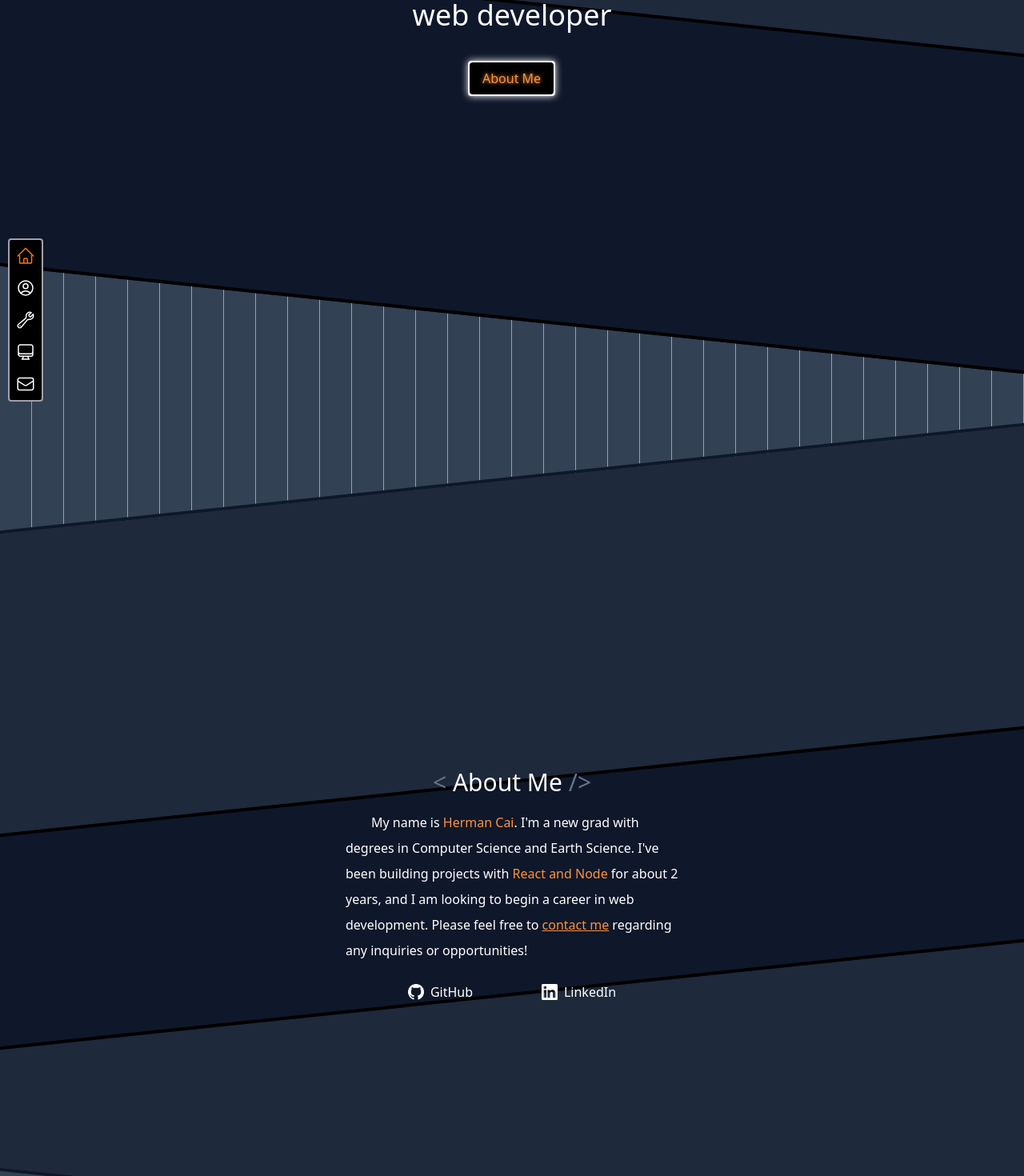
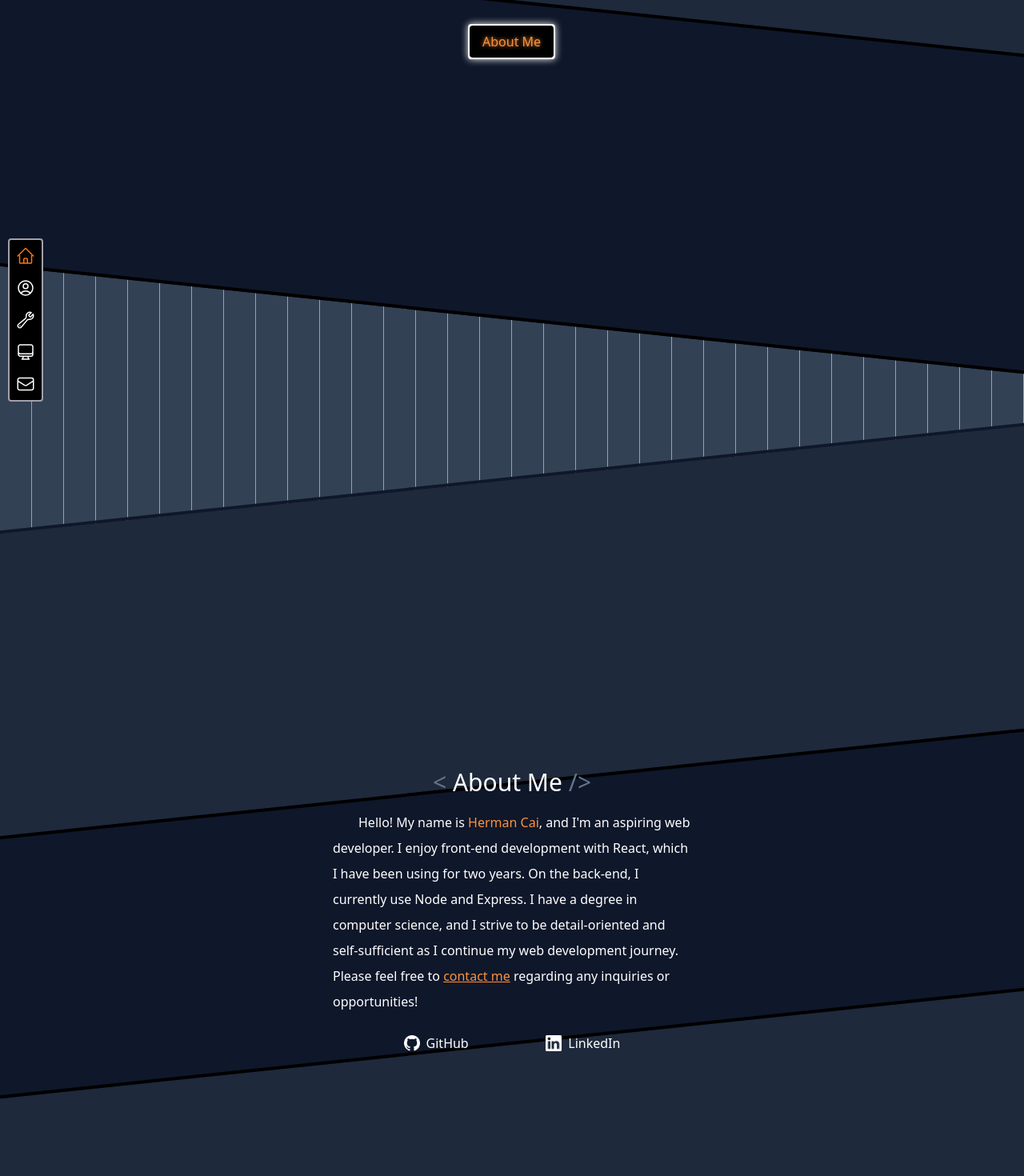
Before and after one commit to hermancai/portfolio, a Next.js app: page / in a window 1280 px wide. Shown: the top 1470 px of the page at 80% size. Built offline with nearby package versions, Linux system fonts and the light colour scheme.

Commit message:
Rewrite hero and about section

```diff
--- a/components/About.tsx
+++ b/components/About.tsx
@@ -60,7 +60,7 @@ export default function About() {
           <div className="w-full flex justify-center absolute bottom-0"></div>
         </div>
 
-        <div className="max-w-[30rem] flex flex-col justify-center items-center gap-4 px-8">
+        <div className="max-w-[32rem] flex flex-col justify-center items-center gap-4 px-8">
           <SectionHeader text="About Me" />
           <motion.p
             className="text-white leading-8"
@@ -70,13 +70,13 @@ export default function About() {
                 : { opacity: 0, y: "50%", transition: { duration: 0 } }
             }
           >
-            &emsp;&emsp;My name is{" "}
-            <span className="text-orange-400">Herman Cai</span>. I&apos;m a new
-            grad with degrees in Computer Science and Earth Science. I&apos;ve
-            been building projects with{" "}
-            <span className="text-orange-400">React and Node</span> for about 2
-            years, and I am looking to begin a career in web development. Please
-            feel free to{" "}
+            &emsp;&emsp;Hello! My name is{" "}
+            <span className="text-orange-400">Herman Cai</span>, and I&apos;m an
+            aspiring web developer. I enjoy front-end development with React,
+            which I have been using for two years. On the back-end, I currently
+            use Node and Express. I have a degree in computer science, and I
+            strive to be detail-oriented and self-sufficient as I continue my
+            web development journey. Please feel free to{" "}
             <span
               className="underline text-orange-400 cursor-pointer hover:text-shadow-orange-400 transition-[text-shadow]"
               onClick={scrollToContacts}
--- a/components/Hero.tsx
+++ b/components/Hero.tsx
@@ -3,16 +3,16 @@ import HeroBackground from "./HeroBackground";
 import { Element } from "react-scroll";
 import useScroll from "../hooks/useScroll";
 import useParallax from "../hooks/useParallax";
-import React from "react";
+import { useState, useRef, useCallback, useEffect } from "react";
 
 export default function Hero() {
   const scrollToSection = useScroll("About Me header", -100, 2000);
   const [y1] = useParallax([-400]);
-  const buttonRef = React.useRef(null);
-  const [rotateX, setRotateX] = React.useState(0);
-  const [rotateY, setRotateY] = React.useState(0);
+  const buttonRef = useRef(null);
+  const [rotateX, setRotateX] = useState(0);
+  const [rotateY, setRotateY] = useState(0);
 
-  const rotateElement = React.useCallback(
+  const rotateElement = useCallback(
     (e: MouseEvent, element: HTMLButtonElement | null) => {
       if (!element) return;
 
@@ -36,7 +36,7 @@ export default function Hero() {
     []
   );
 
-  React.useEffect(() => {
+  useEffect(() => {
     if (typeof window !== "undefined" && buttonRef.current) {
       window.document.addEventListener("mousemove", (e) =>
         rotateElement(e, buttonRef.current)
@@ -61,20 +61,65 @@ export default function Hero() {
         className="flex flex-col items-center text-center p-6 mb-12 gap-2"
         style={{ y: y1 }}
       >
-        <p className="">
-          <span className="sm:text-lg">Hello, my name is</span>
-          <br />
-          <span className="text-orange-400 text-4xl sm:text-5xl">
-            Herman Cai
-          </span>
-        </p>
-        <p className="leading-10">
-          <span className="sm:text-lg">
-            I&apos;m looking to start my career as a
-          </span>
-          <br />
-          <span className="text-3xl sm:text-4xl">web developer</span>
-        </p>
+        <div className="relative">
+          <motion.div
+            initial={{ opacity: 0 }}
+            animate={{ opacity: 1 }}
+            transition={{ duration: 0.75, delay: 0.75 }}
+          >
+            <p className="text-orange-400 text-4xl sm:text-5xl">Herman Cai</p>
+            <p className="text-xl sm:text-2xl font-extralight">
+              FULL STACK DEVELOPER
+            </p>
+          </motion.div>
+
+          <motion.svg
+            className="absolute h-full right-1/2 top-0 drop-shadow-white"
+            viewBox="0 0 24 24"
+            fill="none"
+            stroke="white"
+            strokeWidth="1.5"
+            initial={{ right: "50%" }}
+            animate={{ right: "100%" }}
+            transition={{ duration: 1, ease: "easeInOut", delay: 0.25 }}
+          >
+            <path
+              strokeLinecap="round"
+              strokeLinejoin="round"
+              d="M15.75 19.5L8.25 12l7.5-7.5"
+            ></path>
+          </motion.svg>
+
+          <motion.svg
+            viewBox="0 0 100 100"
+            className="h-full absolute top-0 left-0 right-0 ml-auto mr-auto drop-shadow-white"
+            stroke="white"
+            strokeWidth="6"
+            strokeLinecap="round"
+            initial={{ opacity: 1 }}
+            animate={{ opacity: 0 }}
+            transition={{ duration: 1, delay: 0.25 }}
+          >
+            <path d="M 35 85 L 65 15"></path>
+          </motion.svg>
+
+          <motion.svg
+            className="absolute h-full left-1/2 top-0 drop-shadow-white"
+            viewBox="0 0 24 24"
+            fill="none"
+            stroke="white"
+            strokeWidth="1.5"
+            initial={{ left: "50%" }}
+            animate={{ left: "100%" }}
+            transition={{ duration: 1, ease: "easeInOut", delay: 0.25 }}
+          >
+            <path
+              strokeLinecap="round"
+              strokeLinejoin="round"
+              d="M8.25 4.5l7.5 7.5-7.5 7.5"
+            ></path>
+          </motion.svg>
+        </div>
 
         <motion.div
           ref={buttonRef}
@@ -82,7 +127,7 @@ export default function Hero() {
           animate={{ opacity: 1 }}
           transition={{
             duration: 1,
-            delay: 2,
+            delay: 1.75,
             ease: "easeInOut",
           }}
           onClick={scrollToSection}
--- a/components/HeroBackground.tsx
+++ b/components/HeroBackground.tsx
@@ -7,7 +7,7 @@ const strokeVariants: AnimationProps["variants"] = {
   },
   visible: {
     width: "100%",
-    transition: { duration: 1.25 },
+    transition: { duration: 1.25, delay: 1.5 },
   },
 };
 
@@ -27,7 +27,7 @@ const fillVariants: AnimationProps["variants"] = {
   },
   visible: {
     opacity: 1,
-    transition: { duration: 0.5, delay: 1 },
+    transition: { duration: 0.5, delay: 2.5 },
   },
 };
 
--- a/components/Navbar.tsx
+++ b/components/Navbar.tsx
@@ -47,7 +47,7 @@ export default function Navbar() {
     <div className="z-50 sticky w-full h-0 flex justify-center items-center bottom-8 sm:w-0 sm:bottom-0 sm:left-8 sm:-translate-y-[50vh]">
       <motion.div
         initial={{ opacity: 0 }}
-        animate={{ opacity: 1, transition: { duration: 1.5, delay: 1.5 } }}
+        animate={{ opacity: 1, transition: { duration: 1.5, delay: 1.75 } }}
         className="flex flex-nowrap flex-row sm:flex-col text-white border-2 border-zinc-400 rounded bg-black px-2 py-2 gap-4"
       >
         <CustomIcon icon={<HomeIcon />} name="Home" offset={0} href="home" />
--- a/styles/globals.css
+++ b/styles/globals.css
@@ -14,6 +14,10 @@
 
   .text-shadow-orange-400 {
     text-shadow: 0 0 0.3rem #fb923c;
+  }
+
+  .drop-shadow-white {
+    filter: drop-shadow(0 0 0.2rem rgb(255,255,255))
   }
 }
 
```
